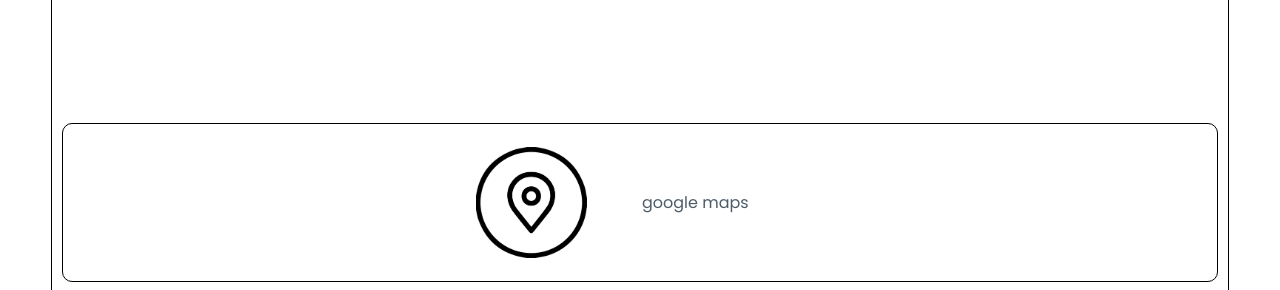
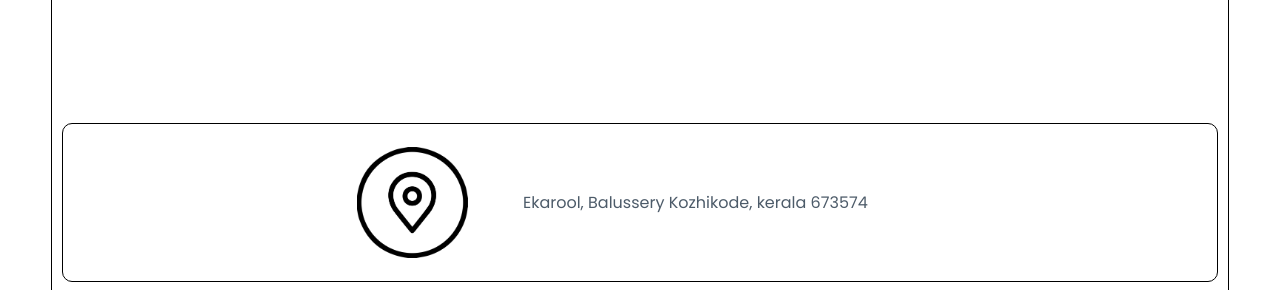
Before and after one commit to shadinmhd/qr, a plain HTML site: page index.html in a window 1280 px wide. Shown: the part 1391-1681 px from the top of the page. Drawn offline with Linux system fonts and the light colour scheme; grey boxes are pictures that could not be loaded.

Commit message:
added address to location button

```diff
--- a/index.html
+++ b/index.html
@@ -32,7 +32,9 @@
                     <a href="" class="link"><img src="images/share.png" alt=""><span>share</span></a>
                 </div>
             </div>
-            <a href="" id="link-geo" class="link"><img src="images/location.png" alt="">google maps<span></span></a>
+            <a href="" id="link-geo" class="link"><img src="images/location.png" alt="">Ekarool, Balussery
+                Kozhikode, kerala
+                673574<span></span></a>
             <iframe class="geo"
                 src="https://www.google.com/maps/embed?pb=!1m10!1m8!1m3!1d2366.97718566425!2d75.87874559668465!3d11.448658120458214!3m2!1i1024!2i768!4f13.1!5e0!3m2!1sen!2sin!4v1695300404371!5m2!1sen!2sin"
                 width="600" height="450" allowfullscreen="" loading="lazy"
@@ -41,7 +43,7 @@
 
             <div class="about">
                 <div class="title"> &#8226; &thinsp; About &thinsp; &#8226;</div>
-                &nbsp; &nbsp;  Highly creative and multitalented Graphic Designer with extensive experience
+                &nbsp; &nbsp; Highly creative and multitalented Graphic Designer with extensive experience
                 in multimedia, marketing,
                 and print design. Exceptional collaborative and interpersonal skills; dynamic team player with
                 well-developed written and verbal communication abilities. Highly skilled in client and vendor relations
```
Also changed, not shown: 1 other file.
